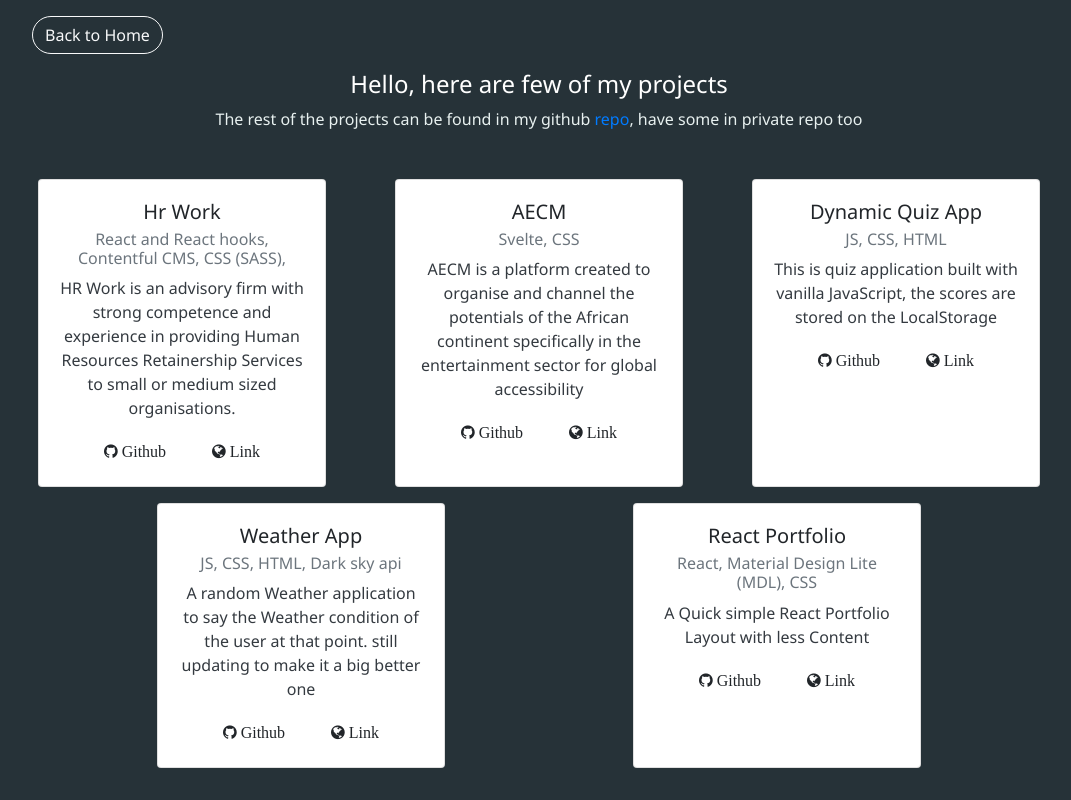
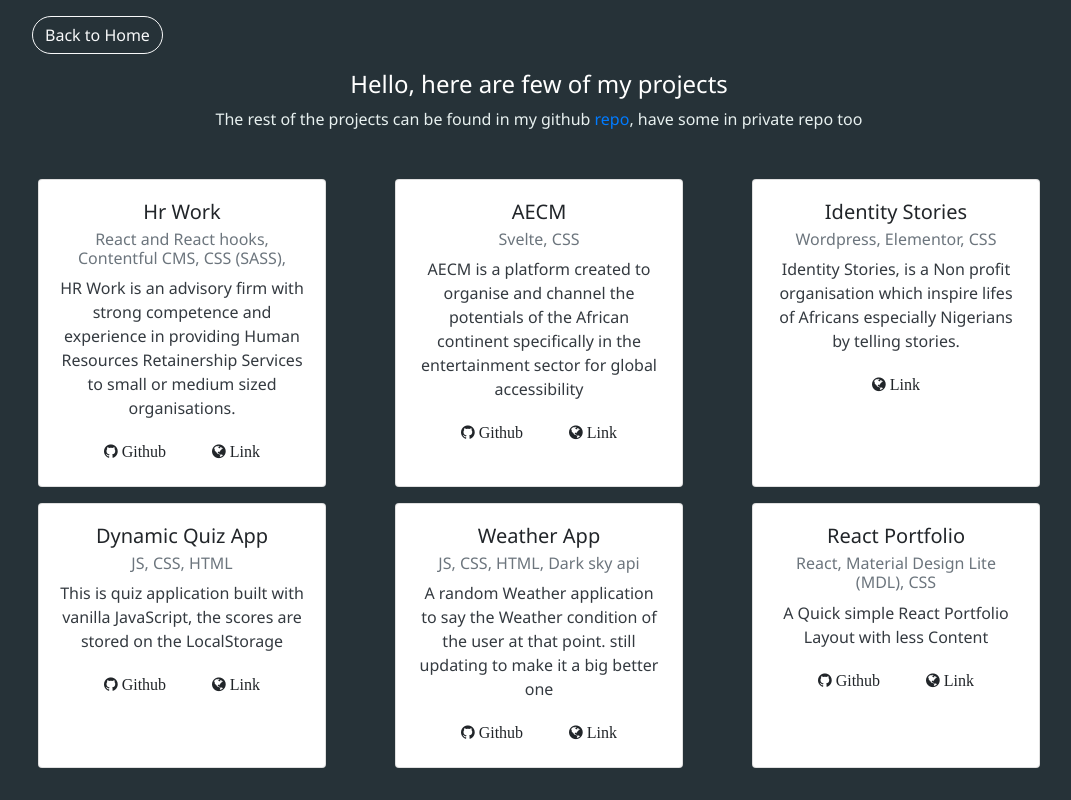
Before and after one commit to JaybeeClassical/IamJude, a Gatsby site: page /portfolio in a window 1280 px wide. Shown: the top 800 px of the page, without its empty margins (101-1172 px from the left). Built offline with nearby package versions, Linux system fonts and the light colour scheme; Gatsby itself is replaced by a stand-in of ours.

Commit message:
slight changes

```diff
--- a/src/pages/portfolio.js
+++ b/src/pages/portfolio.js
@@ -48,7 +48,21 @@ function Portfolio() {
           </Card.Body>
         </Card>
 
-        {/* Another Card 3 */}
+        {/*  Another Card 3 */}
+        <Card style={{ width: '18rem', marginBottom: '1rem' }} className="text-center">
+          <Card.Body>
+            <Card.Title>Identity Stories</Card.Title>
+            <Card.Subtitle className="mb-2 text-muted">Wordpress, Elementor, CSS</Card.Subtitle>
+            <Card.Text className="text-dark">
+              Identity Stories, is a Non profit organisation which inspire lifes
+              of Africans especially Nigerians by telling stories.
+              </Card.Text>
+            {/* <Card.Link href="https://google.com" className="btn btn-outline fa fa-github"> Github</Card.Link> */}
+            <Card.Link href="https://identitystoriesng.com/" className="btn btn-outline fa fa-globe"> Link</Card.Link>
+          </Card.Body>
+        </Card>
+
+        {/* Another Card 4*/}
         <Card style={{ width: '18rem', marginBottom: '1rem' }} className="text-center">
           <Card.Body>
             <Card.Title>Dynamic Quiz App</Card.Title>
@@ -61,7 +75,7 @@ function Portfolio() {
           </Card.Body>
         </Card>
 
-        {/* Another Card 4 */}
+        {/* Another Card 5*/}
         <Card style={{ width: '18rem', marginBottom: '1rem' }} className="text-center">
           <Card.Body>
             <Card.Title>Weather App</Card.Title>
@@ -75,7 +89,7 @@ function Portfolio() {
           </Card.Body>
         </Card>
 
-        {/* Another Card 5*/}
+        {/* Another Card 6*/}
         <Card style={{ width: '18rem', marginBottom: '1rem' }} className="text-center">
           <Card.Body>
             <Card.Title>React Portfolio</Card.Title>
@@ -87,20 +101,6 @@ function Portfolio() {
             <Card.Link href="https://react-portfo.netlify.com/" className="btn btn-outline fa fa-globe"> Link</Card.Link>
           </Card.Body>
         </Card>
-
-        {/* Another Card 6 */}
-        {/* <Card style={{ width: '18rem', marginBottom: '1rem' }} className="text-center">
-            <Card.Body>
-              <Card.Title>Card Title</Card.Title>
-              <Card.Subtitle className="mb-2 text-muted">Card Subtitle</Card.Subtitle>
-              <Card.Text className="text-dark">
-                Some quick example text to build on the card title and make up the bulk of
-                the card's content.
-              </Card.Text>
-              <Card.Link href="https://google.com" className="btn btn-outline fa fa-github"> Github</Card.Link>
-              <Card.Link href="https://google.com" className="btn btn-outline fa fa-globe"> Link</Card.Link>
-            </Card.Body>
-          </Card> */}
 
         {/* Another Card 7 */}
         {/* <Card style={{ width: '18rem', marginBottom: '1rem' }} className="text-center">
```
